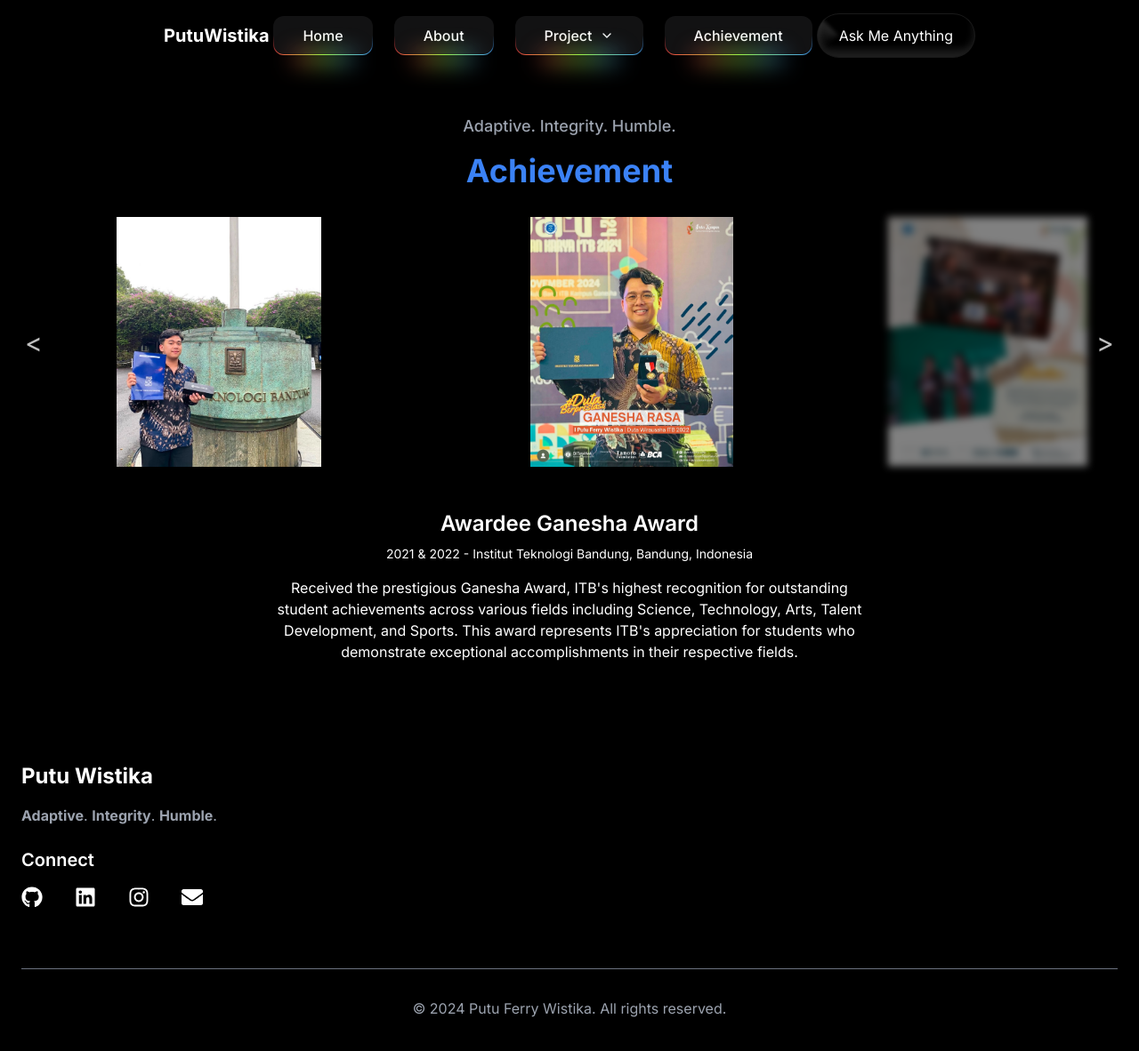
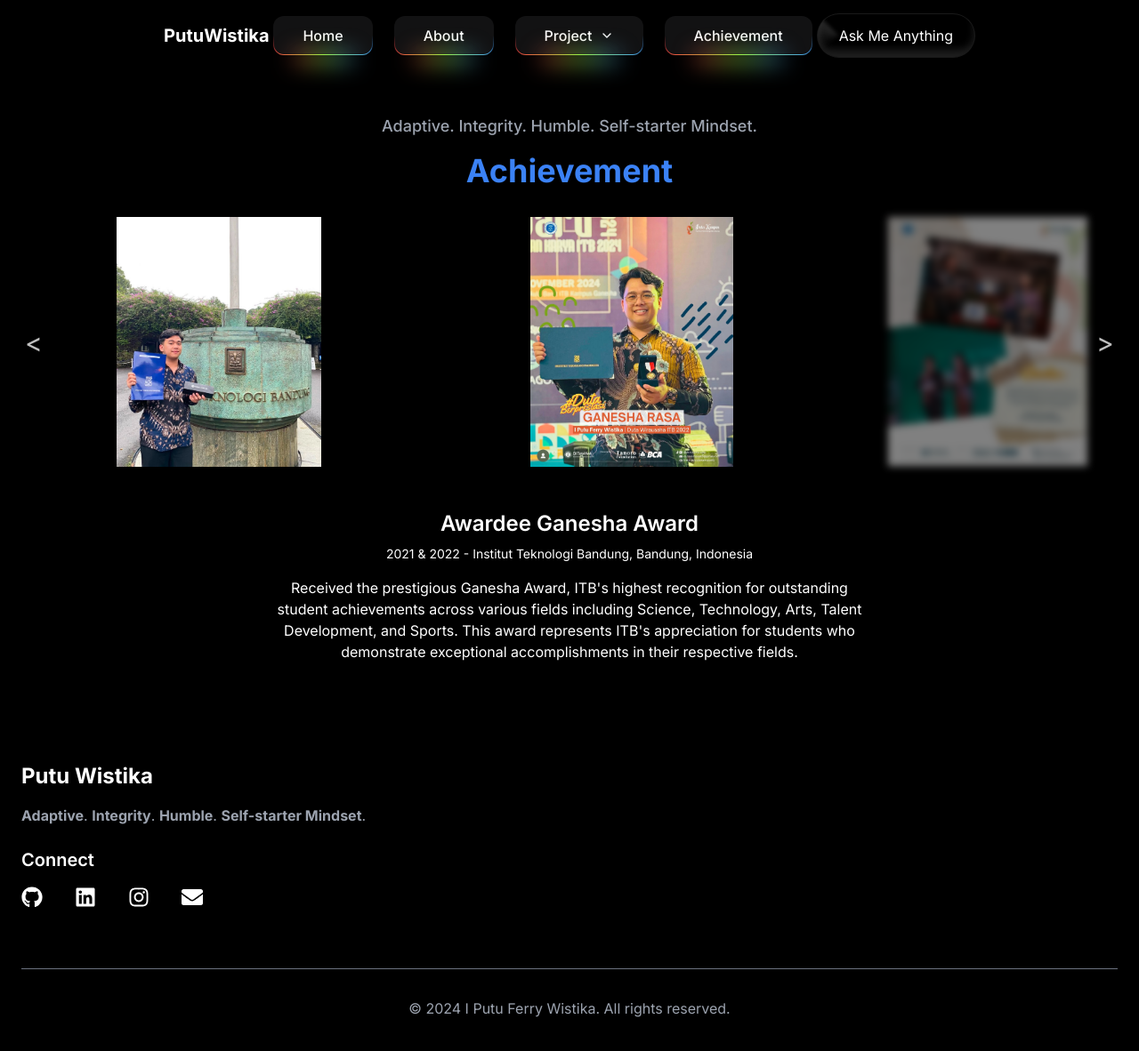
Before and after one commit to putuwistika/putuwistika, a Next.js app: page /achievement in a window 1280 px wide. Shown: the top 1182 px of the page at 89% size. Built offline with nearby package versions, Linux system fonts and the light colour scheme.

Commit message:
new-project

```diff
--- a/app/achievement/page.tsx
+++ b/app/achievement/page.tsx
@@ -111,7 +111,7 @@ const CareerHighlights: React.FC = () => {
     <section className="bg-black text-white pt-32 pb-16">
       <div className="container mx-auto px-4">
         <h4 className="text-sm sm:text-lg font-medium mb-2 sm:mb-4 text-center text-gray-400 font-lato">
-          Adaptive. Integrity. Humble.
+          Adaptive. Integrity. Humble. Self-starter Mindset.
         </h4>
         <h2 className="text-2xl sm:text-4xl font-bold mb-4 sm:mb-8 text-center text-blue-500 font-lato">
           Achievement
--- a/app/components/Footer.tsx
+++ b/app/components/Footer.tsx
@@ -9,7 +9,7 @@ const Footer: React.FC = () => {
         <div className="grid grid-cols-1 md:grid-cols-3 gap-8">
           <div className="col-span-1 md:col-span-1">
             <h3 className="text-xl md:text-2xl font-bold mb-4">Putu Wistika</h3>
-            <p className="text-sm md:text-base text-gray-400 mb-6"> <b>Adaptive</b>. <b>Integrity</b>. <b>Humble</b>.</p>
+            <p className="text-sm md:text-base text-gray-400 mb-6"> <b>Adaptive</b>. <b>Integrity</b>. <b>Humble</b>. <b>Self-starter Mindset</b>.   </p>
             <h4 className="text-lg md:text-xl font-semibold mb-4">Connect</h4>
             <div className="flex space-x-6 md:space-x-4">
               <a href="https://github.com/putuwistika" target="_blank" rel="noopener noreferrer" className="text-3xl md:text-2xl hover:text-blue-400 transition-colors duration-200">
@@ -28,7 +28,7 @@ const Footer: React.FC = () => {
           </div>
         </div>
         <div className="mt-8 md:mt-12 pt-6 md:pt-8 border-t border-gray-500 text-center">
-          <p className="text-sm md:text-base text-gray-400">&copy; {new Date().getFullYear()} Putu Ferry Wistika. All rights reserved.</p>
+          <p className="text-sm md:text-base text-gray-400">&copy; {new Date().getFullYear()} I Putu Ferry Wistika. All rights reserved.</p>
         </div>
       </div>
     </footer>
```
